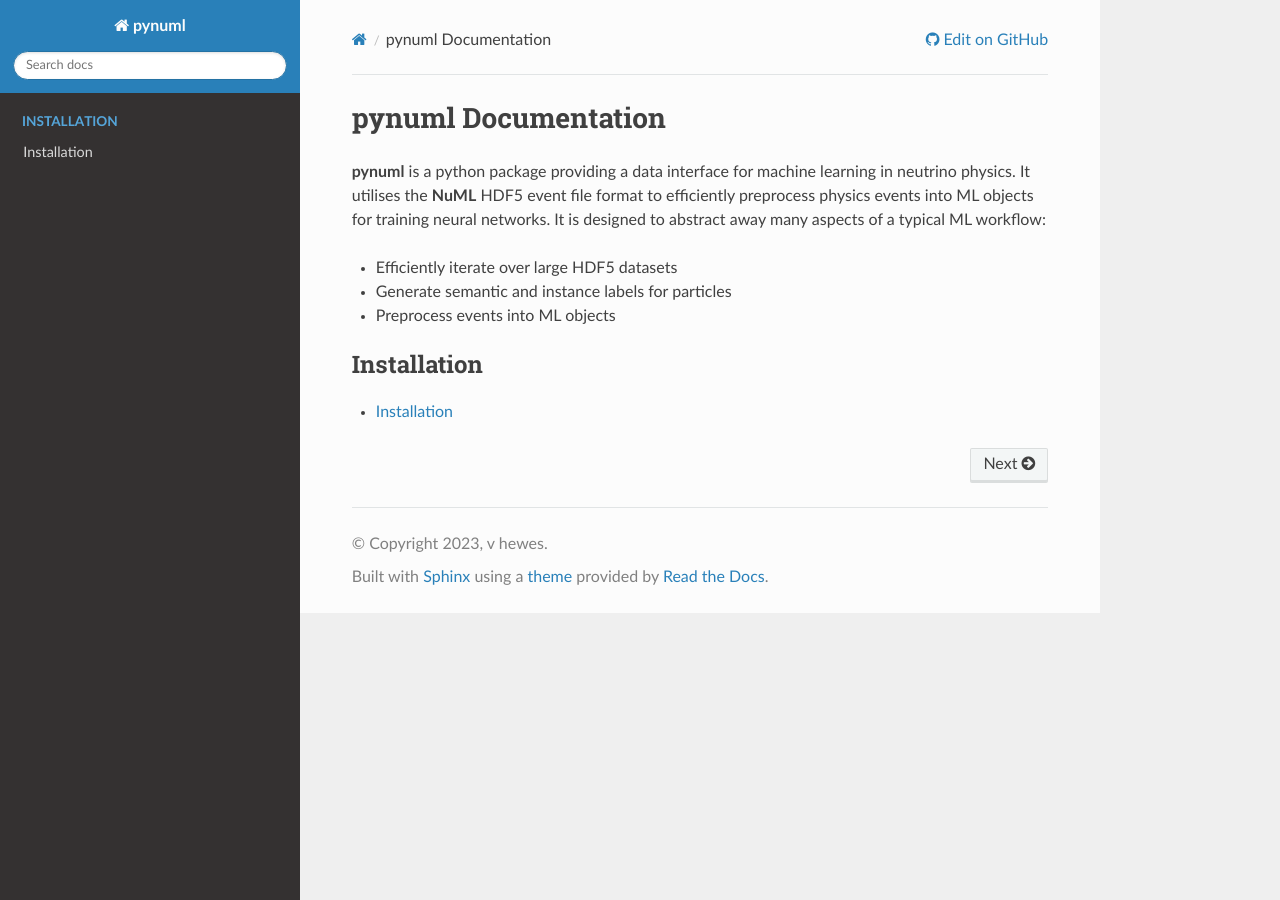
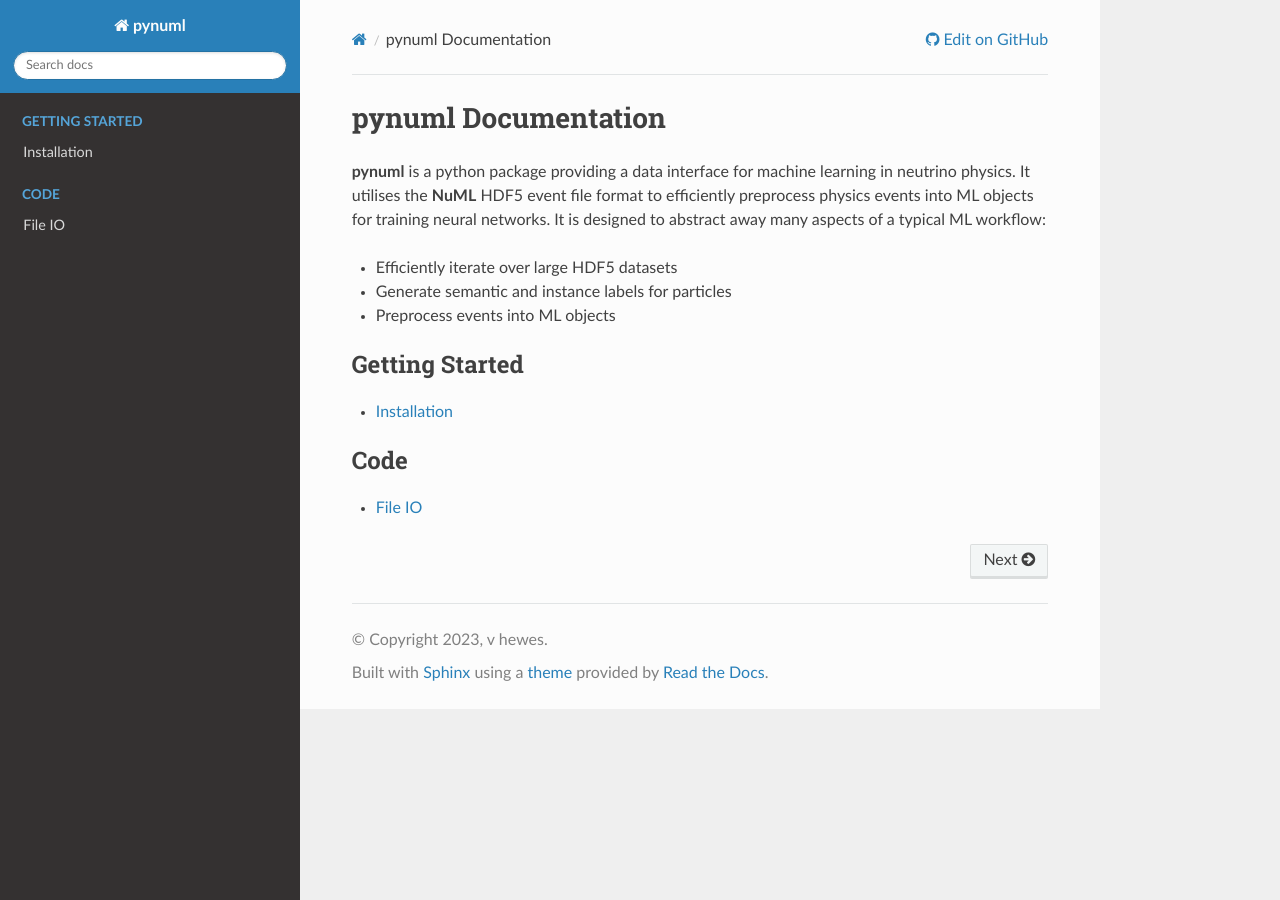
Before and after one commit to nugraph/pynuml, a Sphinx documentation site: the page built from docs/index.rst, in a window 1280 px wide. Built offline with Sphinx 7.4.7 and the Read the Docs theme 2.0.0, drawn with Linux system fonts in a browser that asks for light colours.

```diff
--- a/docs/conf.py
+++ b/docs/conf.py
@@ -13,10 +13,15 @@ author = 'v hewes'
 # -- General configuration ---------------------------------------------------
 # https://www.sphinx-doc.org/en/master/usage/configuration.html#general-configuration
 
-extensions = []
+extensions = [
+    "sphinx.ext.autodoc",
+    "sphinx.ext.autosummary",
+    "sphinx.ext.napoleon",
+    "sphinx_autodoc_typehints",
+]
 
 templates_path = ['_templates']
-exclude_patterns = []
+exclude_patterns = ['_build', 'Thumbs.db', '.DS_Store']
 
 
 
--- a/docs/index.rst
+++ b/docs/index.rst
@@ -11,10 +11,12 @@ pynuml Documentation
 
 .. toctree::
    :maxdepth: 1
-   :caption: Installation
+   :caption: Getting Started
 
-   install/installation
+   installation
 
 .. toctree::
-   :maxdepth: 1
-   :caption: Getting Started
+   :maxdepth: 2
+   :caption: Code
+
+   io
```
Also changed, not shown: docs/io.rst (added, +7 -0 lines), docs/installation.rst (renamed from docs/install/installation.rst), 2 other files.
